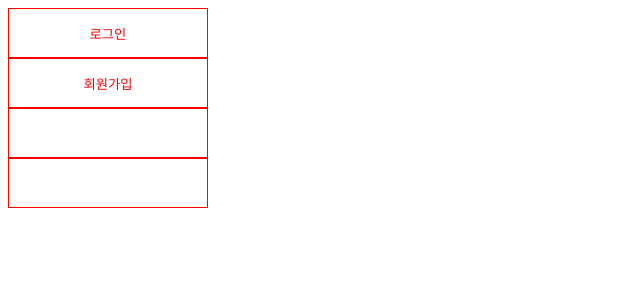
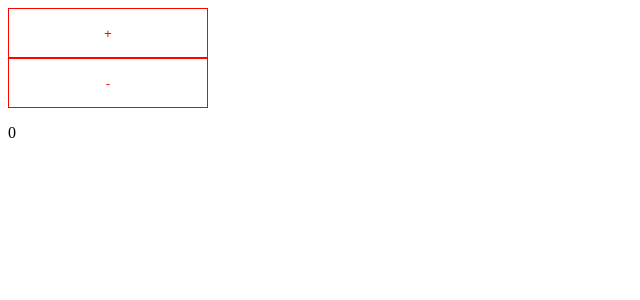
Before and after one commit to bg0820/blockchain_voting, a React app: page / in a window 1280 px wide. Shown: the top 300 px of the page, without its empty margins (0-640 px from the left). Built offline with nearby package versions, Linux system fonts and the light colour scheme.

Commit message:
plus/minus Button

```diff
--- a/src/App.js
+++ b/src/App.js
@@ -3,14 +3,41 @@ import React, {PureComponent} from 'react';
 import Button from '@components/Button';
 
 class App extends PureComponent {
+	constructor() {
+		super();
+
+		this.state = {
+			val: 0
+		}
+
+		console.log("1");
+	}
+
+	componentDidMount() {
+		console.log("2");
+	}
+
+	plus = () => {
+		this.setState({
+			val: this.state.val + 1
+		})
+	}
+
+	minus = () => {
+		this.setState({
+			val: this.state.val - 1
+		})
+	}
+
+
 
 	render() {
 		return (
 			<div className="">
-				<Button value="로그인"></Button>
-				<Button value="회원가입"></Button>
-				<Button></Button>
-				<Button></Button>
+				<Button value="+" handleClick={this.plus}></Button>
+				<Button value="-" handleClick={this.minus}></Button>
+
+				<p>{this.state.val}</p>
 			</div>
 		)
 	}
--- a/src/Components/Button/index.js
+++ b/src/Components/Button/index.js
@@ -3,10 +3,19 @@ import React, {PureComponent} from 'react';
 import './index.scss';
 
 class Button extends PureComponent {
+
+	componentDidMount() {
+		console.log("3");
+	}
+
+	handleClick = () => {
+		this.props.handleClick();
+	}
+
 	render() {
 		return (
 			<div className="Button">
-				<input type="button" value={this.props.value}></input>
+				<input type="button" value={this.props.value} onClick={this.handleClick}></input>
 			</div>
 		)
 	}
```
